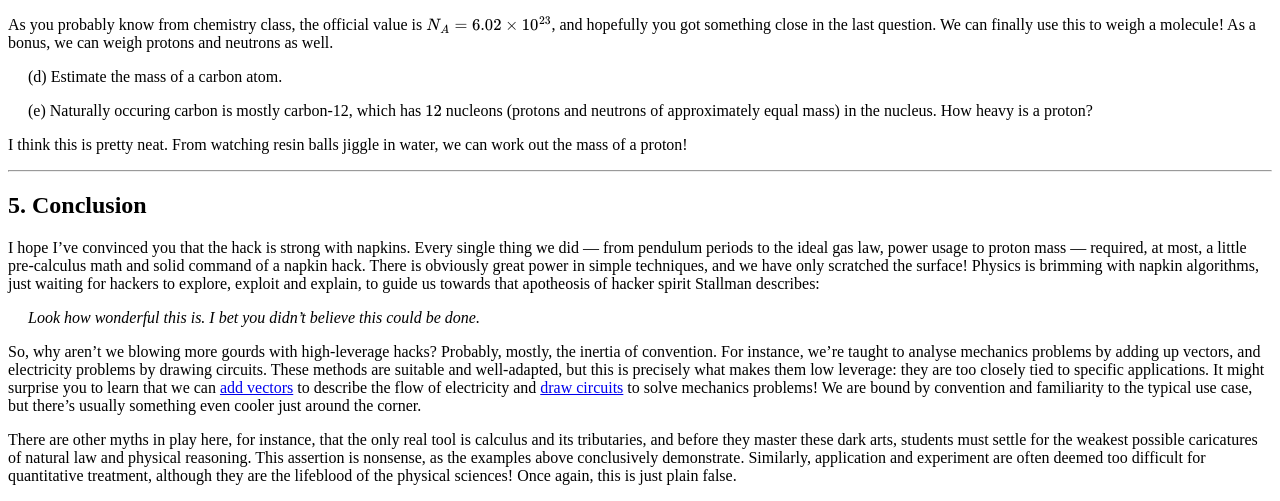
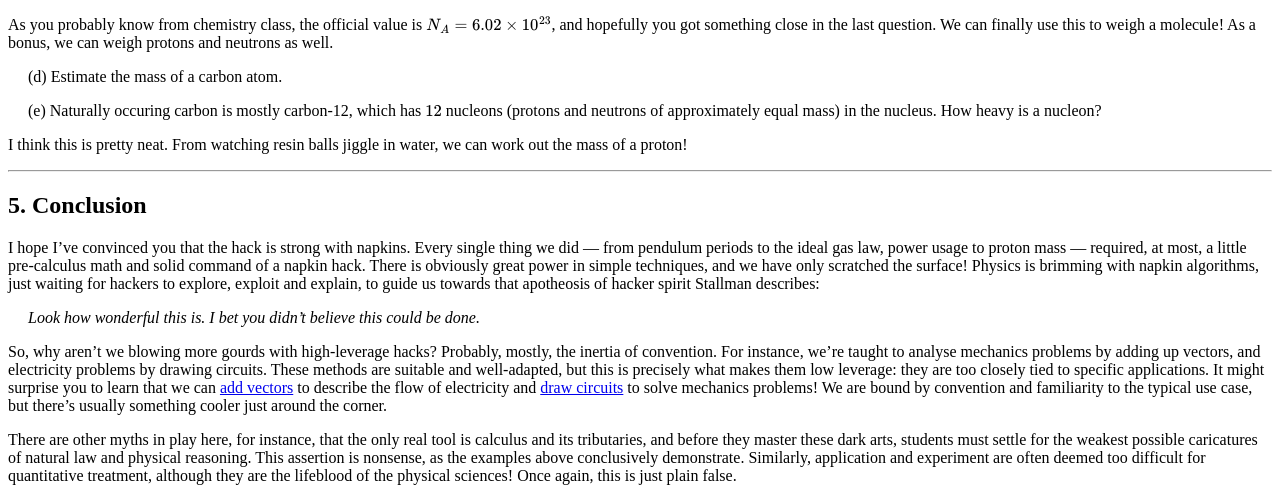
Before and after one commit to hapax/hapax.github.io, a Jekyll site: the page built from assets/simple-physics.md, in a window 1280 px wide and 900 px high, scrolled down 15889 px. Shown: the part 158-659 px from the top of the window. Built offline with Jekyll 4.4.1, drawn with Linux system fonts in a browser that asks for light colours; our own code applies the rules of GitHub Pages for plain Markdown files; formulas are drawn with MathJax 3; a script that is not in the unit is left out.

Commit message:
Update simple-physics.md

```diff
--- a/assets/simple-physics.md
+++ b/assets/simple-physics.md
@@ -1818,7 +1818,7 @@ As a bonus, we can weigh protons and neutrons as well.
 (e) Naturally occuring carbon is mostly carbon-12, which has $12$
 nucleons (protons and neutrons of approximately equal mass) in the
 nucleus.
-How heavy is a proton?
+How heavy is a nucleon?
 </span>
 
 I think this is pretty neat. From watching resin balls jiggle in water,
@@ -1853,7 +1853,7 @@ describe the flow of electricity and
 [draw circuits](https://en.wikipedia.org/wiki/Mechanical%E2%80%93electrical_analogies)
 to solve mechanics problems!
 We are bound by convention and familiarity to the typical use
-case, but there's usually something even cooler just around the corner.
+case, but there's usually something cooler just around the corner.
 
 There are other myths in play here, for instance, that the only real
 tool is calculus and its tributaries, and before they master these
```
